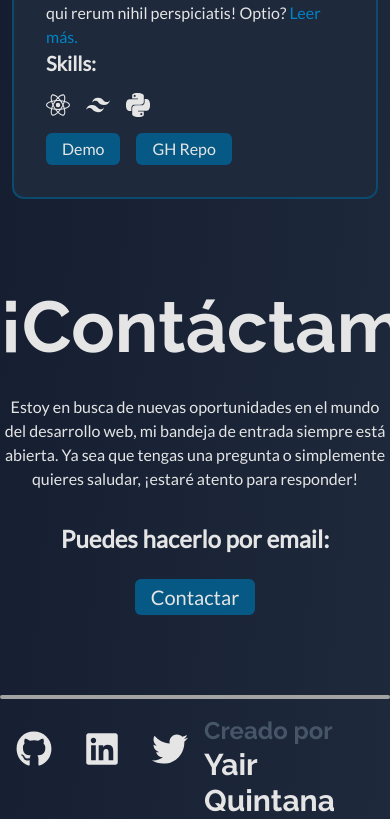
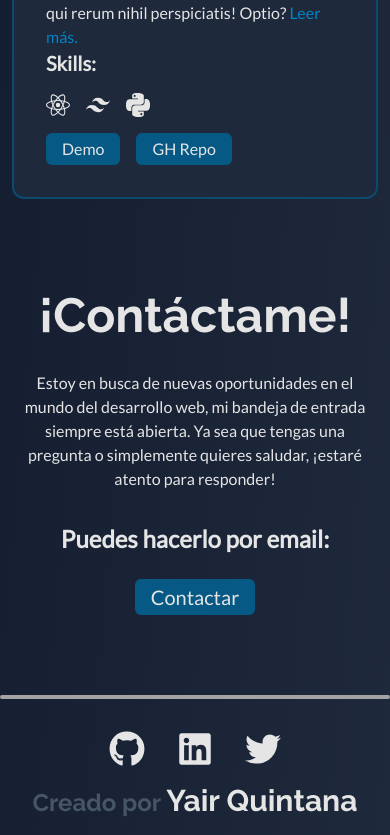
Before and after one commit to CernunnosYQ/Portfolio-Client, a React (Vite) app: page / in a window 390 px wide. Shown: the part 3504-4339 px from the top of the page. Built offline with nearby package versions, Linux system fonts and the light colour scheme.

Commit message:
Update: Change Contact and Footer sections to fit in small screens

```diff
--- a/src/Components/Contact.tsx
+++ b/src/Components/Contact.tsx
@@ -6,8 +6,8 @@ type ContactProps = {
 
 function Contact(props : ContactProps) {
   return (
-    <div id={props.id} className="lg:w-[1024px] py-20 mx-auto text-center">
-      <h2 className="text-7xl font-display">¡Contáctame!</h2>
+    <div id={props.id} className="lg:w-[1024px] py-20 mx-auto text-center p-3">
+      <h2 className="text-5xl sm:text-7xl font-display">¡Contáctame!</h2>
       <p className="my-8">Estoy en busca de nuevas oportunidades en el mundo del desarrollo
         web, mi bandeja de entrada siempre está abierta. Ya sea que tengas
         una pregunta o simplemente quieres saludar, ¡estaré atento para
--- a/src/Components/Footer.tsx
+++ b/src/Components/Footer.tsx
@@ -4,7 +4,7 @@ function Footer() {
   return (
     <div className='xl:w-[1280px] m-auto'>
       <hr className="w-full mb-4 border-2 rounded border-neutral-400" />
-      <div className='flex justify-between content-cecnter'>
+      <div className='flex flex-col sm:flex-row text-center justify-between mb-4 sm:mb-0'>
         <SocialBar />
         <p className='text-2xl font-display my-auto'>
           <span className="text-slate-600">Creado por</span> <span className="text-3xl">Yair Quintana</span></p>
```
